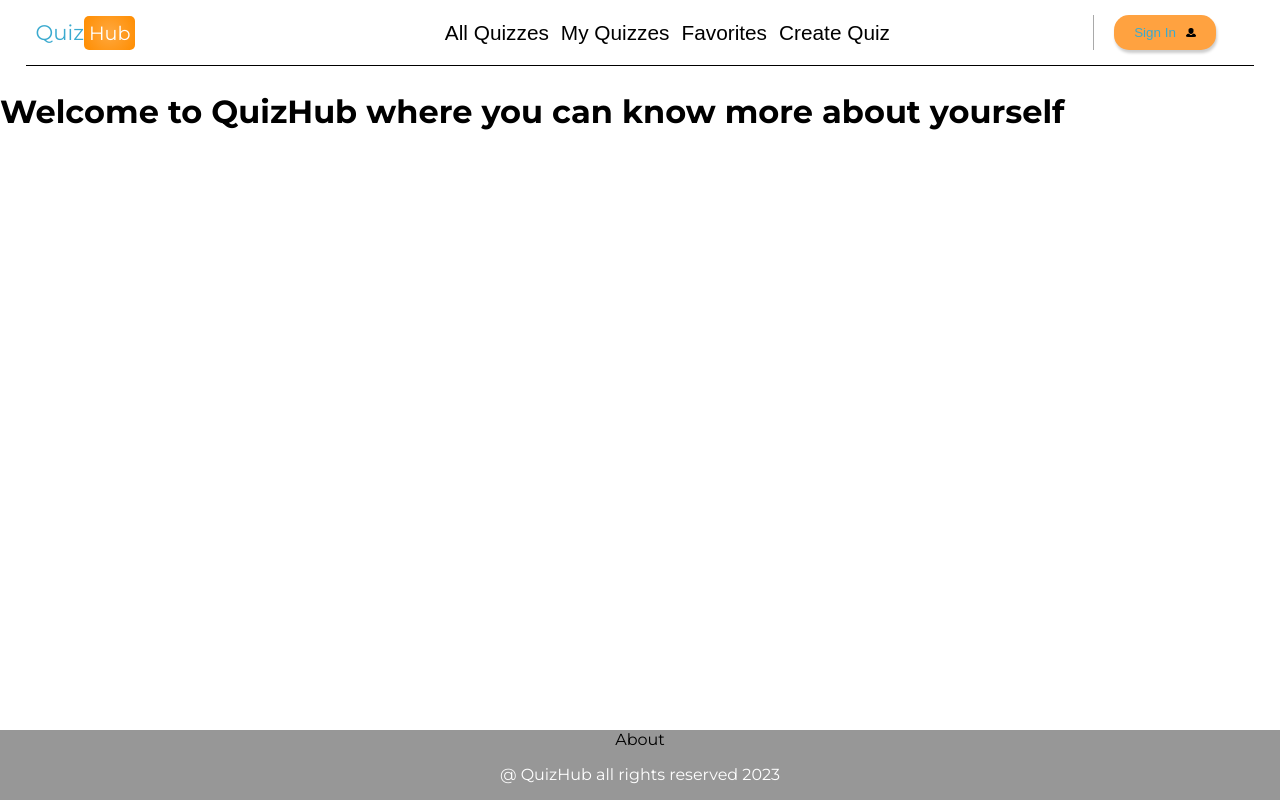
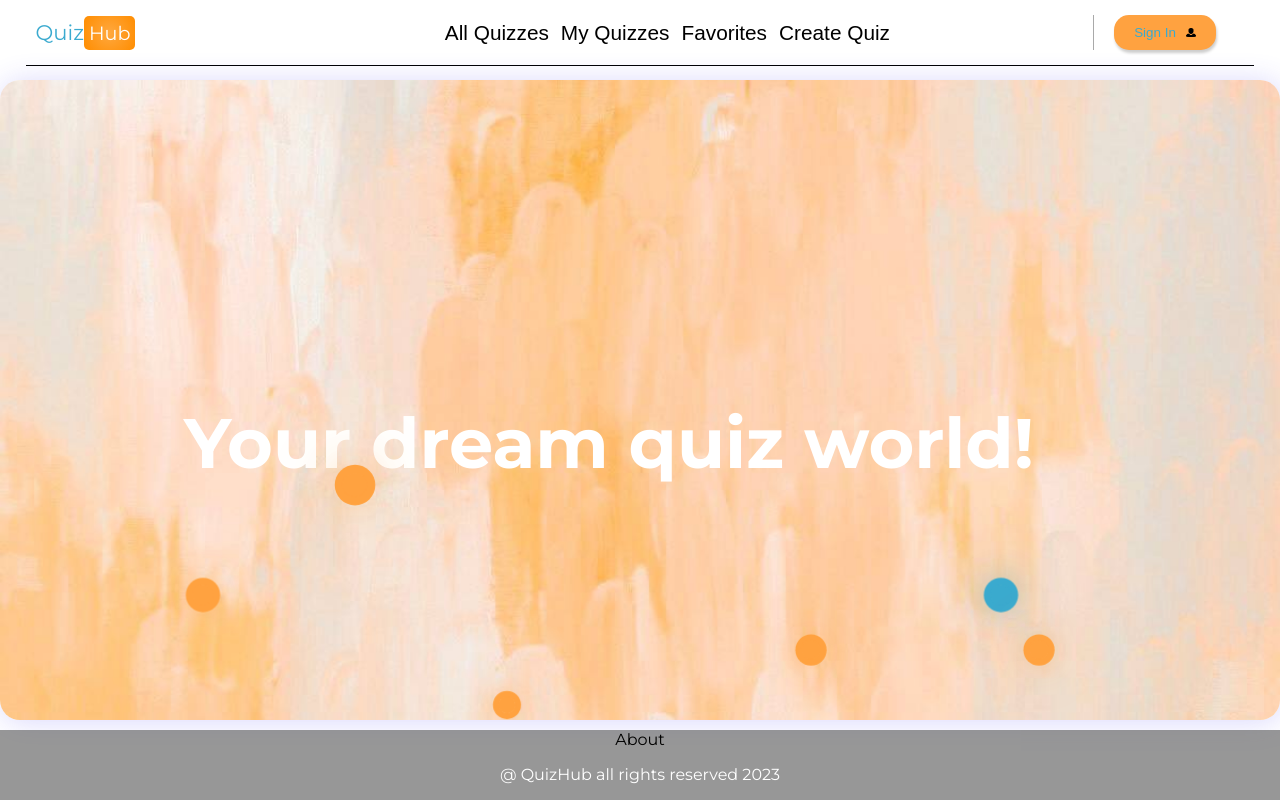
Before and after one commit to Danila-Khlebokazov/QuizHub, an Angular app in the folder quizhub/: page /main in a window 1280 px wide. Built offline with nearby package versions, Linux system fonts and the light colour scheme.

Commit message:
main page

```diff
--- a/quizhub/src/app/main-page/main-page.component.css
+++ b/quizhub/src/app/main-page/main-page.component.css
@@ -0,0 +1,152 @@
+/*body {*/
+/*  margin: auto;*/
+/*  font-family: -apple-system, BlinkMacSystemFont, sans-serif;*/
+/*  overflow: auto;*/
+/*  background: linear-gradient(315deg, rgba(101,0,94,1) 3%, rgba(60,132,206,1) 38%, rgba(48,238,226,1) 68%, rgba(255,25,25,1) 98%);*/
+/*  animation: gradient 15s ease infinite;*/
+/*  background-size: 400% 400%;*/
+/*  background-attachment: fixed;*/
+/*}*/
+
+/*@keyframes gradient {*/
+/*  0% {*/
+/*    background-position: 0% 0%;*/
+/*  }*/
+/*  50% {*/
+/*    background-position: 100% 100%;*/
+/*  }*/
+/*  100% {*/
+/*    background-position: 0% 0%;*/
+/*  }*/
+/*}*/
+
+/*.wave {*/
+/*  background: rgb(255 255 255 / 25%);*/
+/*  border-radius: 1000% 1000% 0 0;*/
+/*  position: fixed;*/
+/*  width: 200%;*/
+/*  height: 12em;*/
+/*  animation: wave 10s -3s linear infinite;*/
+/*  transform: translate3d(0, 0, 0);*/
+/*  opacity: 0.8;*/
+/*  bottom: 0;*/
+/*  left: 0;*/
+/*  z-index: -1;*/
+/*}*/
+
+/*.wave:nth-of-type(2) {*/
+/*  bottom: -1.25em;*/
+/*  animation: wave 18s linear reverse infinite;*/
+/*  opacity: 0.8;*/
+/*}*/
+
+/*.wave:nth-of-type(3) {*/
+/*  bottom: -2.5em;*/
+/*  animation: wave 20s -1s reverse infinite;*/
+/*  opacity: 0.9;*/
+/*}*/
+
+/*@keyframes wave {*/
+/*  2% {*/
+/*    transform: translateX(1);*/
+/*  }*/
+
+/*  25% {*/
+/*    transform: translateX(-25%);*/
+/*  }*/
+
+/*  50% {*/
+/*    transform: translateX(-50%);*/
+/*  }*/
+
+/*  75% {*/
+/*    transform: translateX(-25%);*/
+/*  }*/
+
+/*  100% {*/
+/*    transform: translateX(1);*/
+/*  }*/
+/*}*/
+
+*{
+  margin: 0;
+  padding: 0;
+  box-sizing: border-box;
+}
+
+body{
+  min-height: 100vh;
+  background: #2d2c2c;
+}
+
+.container {
+  position: relative;
+  width: 100vh;
+  height: 100vh;
+  overflow: hidden;
+}
+
+.bubbles{
+  position: relative;
+  display: flex;
+}
+
+.bubbles span{
+  position: relative;
+  width: 30px;
+  height: 30px;
+  background: #FFA240;
+  margin: 0 4px;
+  border-radius: 50%;
+  box-shadow: 0 0 0 10px #FFA240,
+  0 0 50px #FFA240,
+  0 0  100px #FFA240;
+  animation: animate 15s linear infinite;
+  animation-duration: calc(80s / var(--i));
+}
+.bubbles span:nth-child(even){
+  background: #3AAACF     ;
+  box-shadow: 0 0 0 10px #3AAACF,
+  0 0 50px #3AAACF,
+  0 0  100px #3AAACF;
+}
+
+@keyframes animate {
+  0%
+  {
+  transform: translateY(100vh) scale(0);
+  }
+
+  100%
+  {
+    transform: translateY(-10vh) scale(1);
+  }
+}
+
+.container{
+  width:100%;
+  height:80%;
+  /*background-color:#FFA240;*/
+  position: absolute;
+  left:50%;
+  top:50%;
+  transform:translate(-50%,-50%);
+  box-shadow:2px 2px 30px rgba(66,57,238,0.2);
+  border-radius:20px;
+  display:flex;
+  justify-content: center;
+  align-items:center;
+  background-image: url("../../assets/back2.jpg");
+  background-repeat:no-repeat;
+  background-size:cover;
+
+}
+
+.main{
+  position: center;
+  display: flex;
+  left:50%;
+  top:50%;
+  color: #ffffff;
+
+}
--- a/quizhub/src/app/main-page/main-page.component.html
+++ b/quizhub/src/app/main-page/main-page.component.html
@@ -1,2 +1,46 @@
+<!--<body>-->
+<!--<div>-->
+<!--  <div class="wave"></div>-->
+<!--  <div class="wave"></div>-->
+<!--  <div class="wave"></div>-->
+<!--</div>-->
+<!--</body>-->
 
-  <h1>Welcome to QuizHub where you can know more about yourself</h1>
+
+
+<div class="container">
+  <div class="main" >
+    <h1 style="font-size: 70px ;position: absolute">Your dream quiz world!</h1>
+  </div>
+
+  <div class="bubbles">
+    <span style="--i:11"> </span>
+    <span style="--i:20"> </span>
+    <span style="--i:2"> </span>
+    <span style="--i:5"> </span>
+    <span style="--i:13"> </span>
+    <span style="--i:16"> </span>
+    <span style="--i:7"> </span>
+    <span style="--i:5"> </span>
+    <span style="--i:9"> </span>
+    <span style="--i:18"> </span>
+    <span style="--i:22"> </span>
+    <span style="--i:33"> </span>
+
+    <span style="--i:55"> </span>
+    <span style="--i:21"> </span>
+    <span style="--i:22"> </span>
+    <span style="--i:52"> </span>
+    <span style="--i:10"> </span>
+    <span style="--i:1"> </span>
+    <span style="--i:4"> </span>
+    <span style="--i:6"> </span>
+    <span style="--i:32"> </span>
+    <span style="--i:43"> </span>
+    <span style="--i:42"> </span>
+    <span style="--i:54"> </span>
+
+
+
+  </div>
+</div>
--- a/quizhub/src/app/sign-in-page/sign-in-page.component.ts
+++ b/quizhub/src/app/sign-in-page/sign-in-page.component.ts
@@ -5,6 +5,7 @@ import { Component } from '@angular/core';
   templateUrl: './sign-in-page.component.html',
   styleUrls: ['./sign-in-page.component.css']
 })
+
 export class SignInPageComponent {
 
 }
```
Also changed, not shown: quizhub/src/assets/back2.jpg (added).
